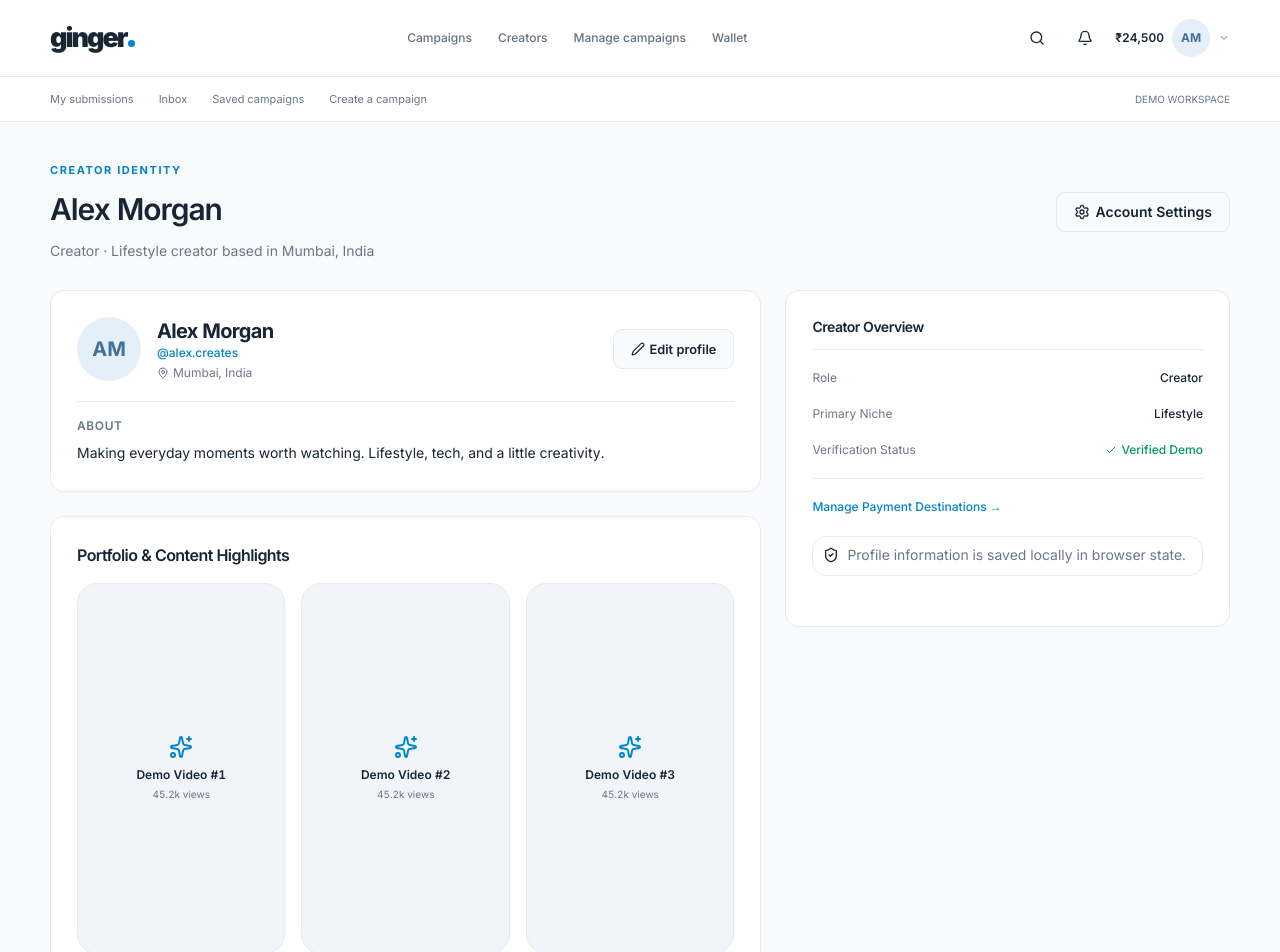
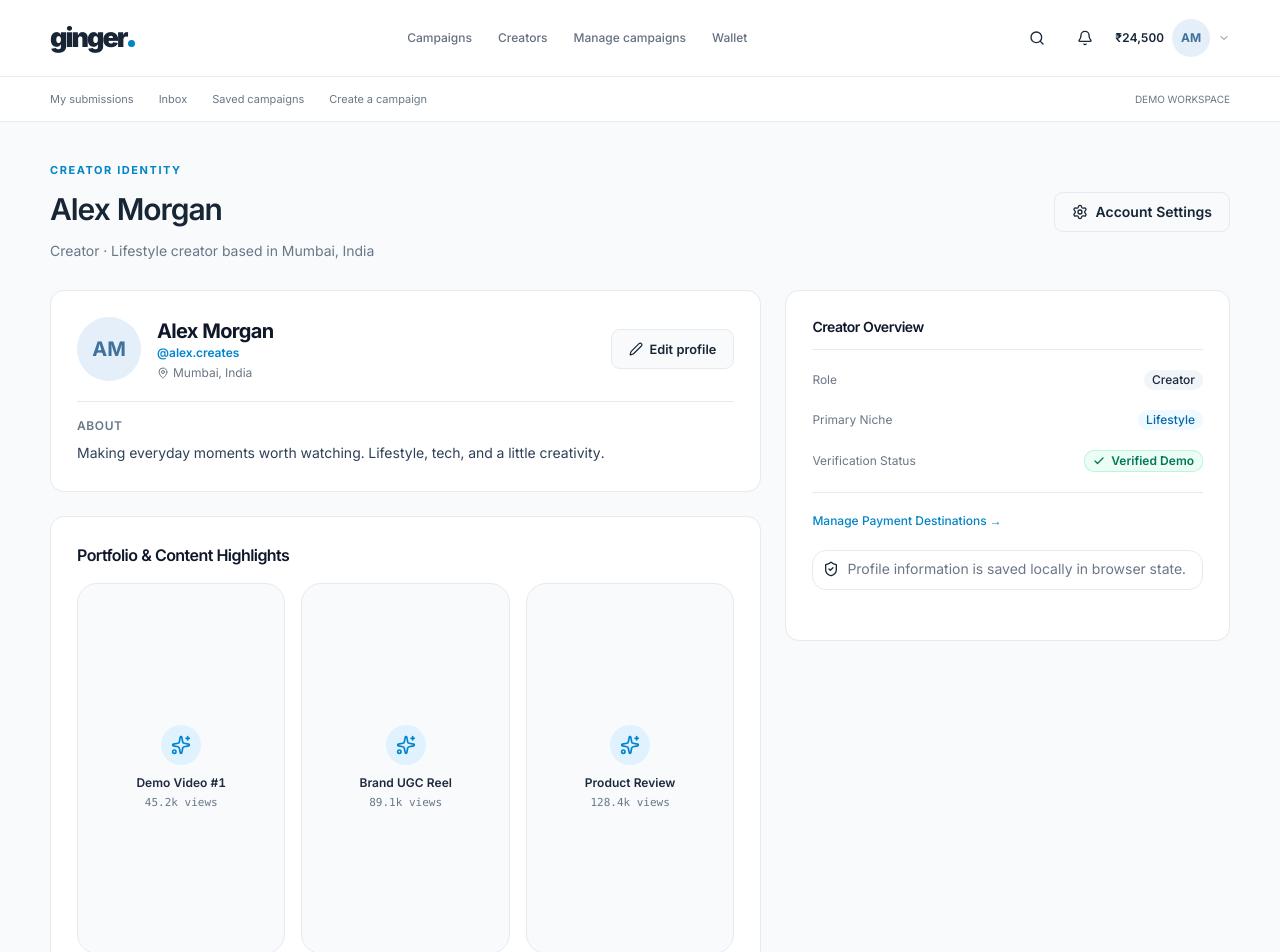
Before and after one commit to jenish30503/ginger-ui-ux-redesign, a Next.js app: page /profile in a window 1280 px wide. Shown: the top 952 px of the page. Built offline with nearby package versions, Linux system fonts and the light colour scheme.

Commit message:
Refactor ProfileView with updated styling and mock data

```diff
--- a/components/ginger/profile.tsx
+++ b/components/ginger/profile.tsx
@@ -33,7 +33,9 @@ export function ProfileView() {
         description={`${p.role} · ${p.niche} creator based in ${p.location}`}
       >
         <Link href="/profile/account">
-          <Button variant="outline"><Settings className="size-4" /> Account Settings</Button>
+          <Button variant="outline" className="gap-2">
+            <Settings className="size-4" /> Account Settings
+          </Button>
         </Link>
       </PageHeading>
 
@@ -44,72 +46,87 @@ export function ProfileView() {
               <div className="flex items-center gap-4">
                 <Avatar name={p.name} large />
                 <div>
-                  <h2 className="text-xl font-bold">{p.name}</h2>
-                  <p className="text-xs text-primary font-medium">{p.handle}</p>
-                  <p className="text-xs muted flex items-center gap-1 mt-1"><MapPin className="size-3" /> {p.location}</p>
+                  <h2 className="text-xl font-bold text-slate-900">{p.name}</h2>
+                  <p className="text-xs font-semibold text-sky-600">{p.handle}</p>
+                  <p className="text-xs muted flex items-center gap-1 mt-1">
+                    <MapPin className="size-3" /> {p.location}
+                  </p>
                 </div>
               </div>
-              <Button variant="outline" size="sm" onClick={() => setEditing(!editing)}>
+              <Button variant="outline" size="sm" onClick={() => setEditing(!editing)} className="gap-1.5">
                 <Edit2 className="size-3.5" /> {editing ? 'Cancel' : 'Edit profile'}
               </Button>
             </div>
 
             {editing ? (
-              <form onSubmit={handleSave} className="flex flex-col gap-4 border-t pt-4">
+              <form onSubmit={handleSave} className="flex flex-col gap-4 border-t border-border pt-4">
                 <FieldGroup>
                   <TextField label="Full Name" value={name} onChange={setName} required />
                   <TextField label="Social Handle" value={handle} onChange={setHandle} required />
                   <TextField label="Location" value={location} onChange={setLocation} required />
                   <div className="flex flex-col gap-1.5">
-                    <label className="text-xs font-semibold">Bio</label>
+                    <label className="text-xs font-semibold text-slate-700">Bio</label>
                     <textarea
                       value={bio}
-                      onChange={e => setBio(e.target.value)}
-                      className="rounded-xl border p-3 text-xs focus:outline-none focus:ring-2 focus:ring-primary"
+                      onChange={(e) => setBio(e.target.value)}
+                      className="rounded-xl border border-border bg-slate-50/50 p-3 text-xs focus:outline-none focus:ring-2 focus:ring-sky-500 focus:bg-white"
                       rows={3}
+                      placeholder="Tell brands about yourself..."
                     />
                   </div>
                 </FieldGroup>
-                <Button type="submit">Save changes</Button>
+                <Button type="submit" className="bg-sky-600 hover:bg-sky-700 text-white w-fit">
+                  Save changes
+                </Button>
               </form>
             ) : (
-              <div className="border-t pt-4">
+              <div className="border-t border-border pt-4">
                 <h3 className="text-xs font-semibold text-muted-foreground uppercase tracking-wider mb-2">About</h3>
-                <p className="text-sm leading-relaxed">{p.bio}</p>
+                <p className="text-sm leading-relaxed text-slate-700">{p.bio || 'No bio provided yet.'}</p>
               </div>
             )}
           </div>
 
           <div className="panel panel-pad">
-            <h3 className="text-base font-semibold mb-4">Portfolio & Content Highlights</h3>
+            <h3 className="text-base font-semibold text-slate-900 mb-4">Portfolio & Content Highlights</h3>
             <div className="grid grid-cols-2 gap-4 sm:grid-cols-3">
-              {[1, 2, 3].map(i => (
-                <div key={i} className="aspect-[9/16] rounded-xl bg-slate-100 flex flex-col items-center justify-center p-4 border text-center">
-                  <Sparkles className="size-6 text-primary mb-2" />
-                  <p className="text-xs font-semibold">Demo Video #{i}</p>
-                  <p className="text-[10px] muted mt-1">45.2k views</p>
+              {[
+                { id: 1, title: 'Demo Video #1', views: '45.2k views' },
+                { id: 2, title: 'Brand UGC Reel', views: '89.1k views' },
+                { id: 3, title: 'Product Review', views: '128.4k views' },
+              ].map((video) => (
+                <div
+                  key={video.id}
+                  className="aspect-[9/16] rounded-xl bg-slate-50 flex flex-col items-center justify-center p-4 border border-border text-center relative overflow-hidden group hover:border-slate-300 hover:bg-sky-50/30 transition-all"
+                >
+                  <div className="size-10 rounded-full bg-sky-100 text-sky-600 flex items-center justify-center mb-2.5 group-hover:scale-105 transition-transform">
+                    <Sparkles className="size-5" />
+                  </div>
+                  <p className="text-xs font-semibold text-slate-800">{video.title}</p>
+                  <p className="text-[11px] text-muted-foreground font-mono mt-1">{video.views}</p>
                 </div>
               ))}
             </div>
           </div>
         </div>
 
-        <aside className="panel panel-pad flex flex-col gap-5">
-          <h3 className="text-sm font-semibold border-b pb-3">Creator Overview</h3>
-          <div className="flex justify-between text-xs">
-            <span className="muted">Role</span>
-            <span className="font-medium">{p.role}</span>
+        <aside className="panel panel-pad flex flex-col gap-5 h-fit">
+          <h3 className="text-sm font-semibold border-b border-border pb-3 text-slate-900">Creator Overview</h3>
+          <div className="flex justify-between text-xs items-center">
+            <span className="text-muted-foreground">Role</span>
+            <span className="text-xs font-medium bg-slate-100 text-slate-800 px-2 py-0.5 rounded-md">{p.role}</span>
           </div>
-          <div className="flex justify-between text-xs">
-            <span className="muted">Primary Niche</span>
-            <span className="font-medium">{p.niche}</span>
+          <div className="flex justify-between text-xs items-center">
+            <span className="text-muted-foreground">Primary Niche</span>
+            <span className="text-xs font-medium bg-sky-50 text-sky-700 px-2 py-0.5 rounded-md">{p.niche}</span>
           </div>
-          <div className="flex justify-between text-xs">
-            <span className="muted">Verification Status</span>
-            <span className="text-success font-medium flex items-center gap-1"><Check className="size-3" /> Verified Demo</span>
+          <div className="flex justify-between text-xs items-center">
+            <span className="text-muted-foreground">Verification Status</span>
+            <span className="text-xs font-semibold text-emerald-700 bg-emerald-50 border border-emerald-200/70 px-2 py-0.5 rounded-md flex items-center gap-1.5"><Check className="size-3 stroke-[2.5]" /> Verified Demo</span>
           </div>
-          <div className="border-t pt-4">
-            <Link href="/profile/payments" className="link-blue text-xs font-medium">
+
+          <div className="border-t border-border pt-4">
+            <Link href="/profile/payments" className="link-blue text-xs font-medium inline-flex items-center gap-1 hover:underline">
               Manage Payment Destinations →
             </Link>
           </div>
```
